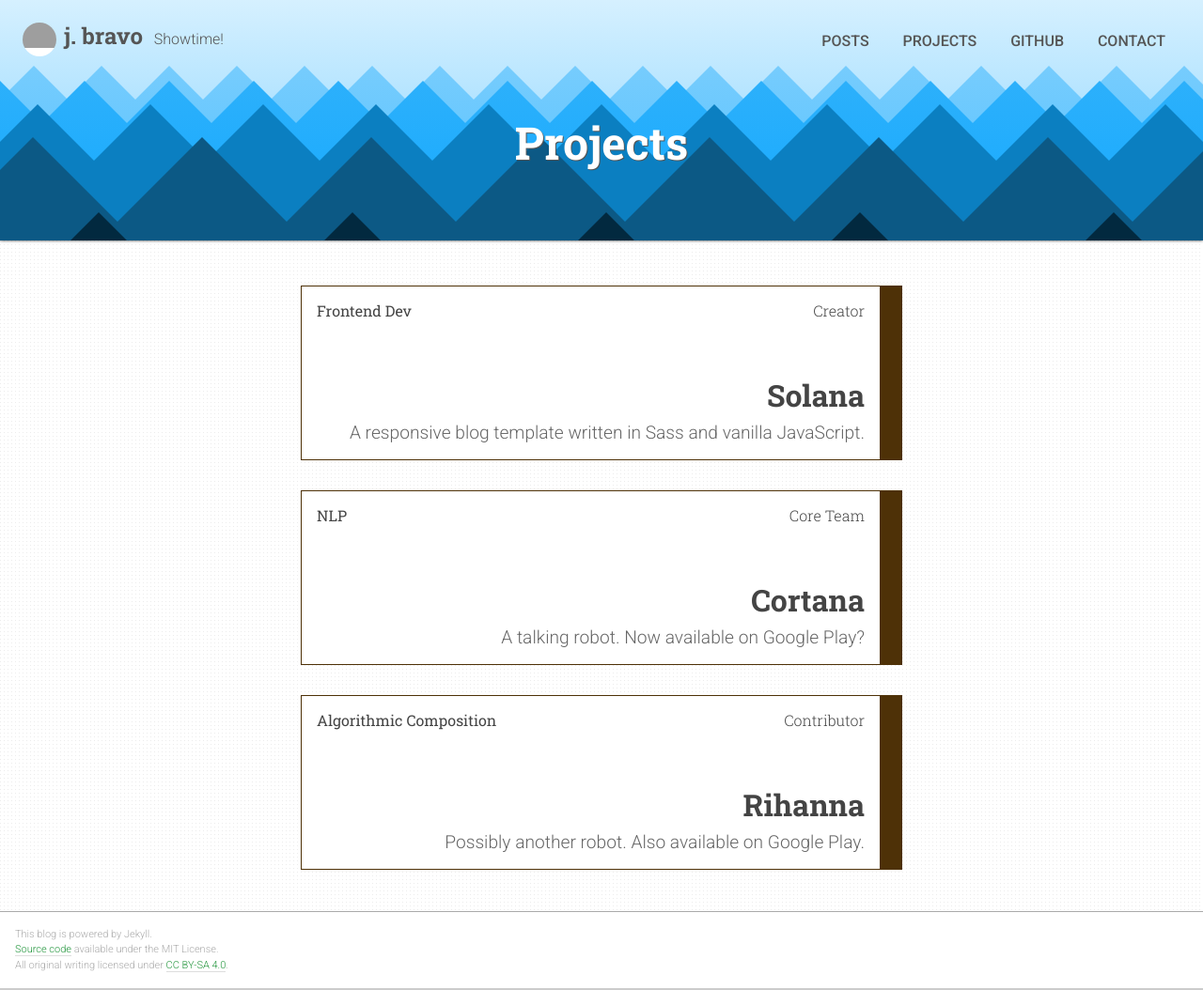
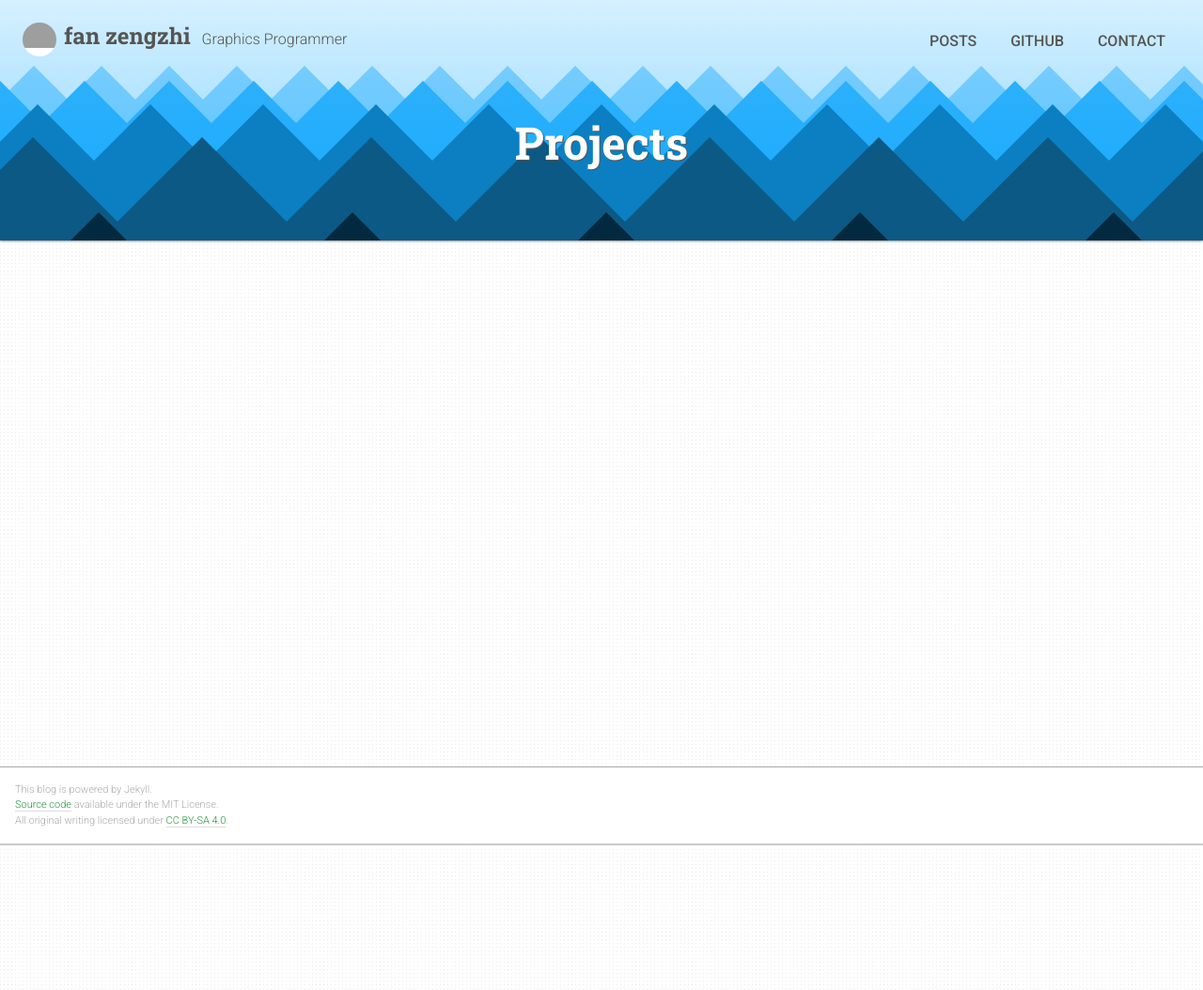
Before and after one commit to fanzengzhi/fanzengzhi.github.io, a Jekyll site: the page built from projects.html, in a window 1280 px wide. Shown: the whole page at 94% size. Built offline with Jekyll 4.4.1, drawn with Linux system fonts in a browser that asks for light colours; part of the change alters nothing that is shown; grey boxes are pictures that could not be loaded.

Commit message:
Update config.

```diff
--- a/_config.yml
+++ b/_config.yml
@@ -1,18 +1,13 @@
-#######################
-# Theme Customization #
-#######################
-
-title: J. Bravo                             # used in <title> tag & site header
-author: Johnny Bravo                        # used in a <meta> tag & /feed.xml
+title: Fan Zengzhi                          # used in <title> tag & site header
+author: Fan Zengzhi                        # used in a <meta> tag & /feed.xml
 description: >                              # used in a <meta> tag & /feed.xml
-  Hello 911 emergency, there's a handsome guy in my house!
-  Oh wait a second, cancel that. It's only me.
-slogan: Showtime!                           # used in site header, beside title
+  Graphics programmer, lakers fan.
+slogan: Graphics Programmer                           # used in site header, beside title
 avatar: /i/avatar.png                       # used as portrait in site header
 banner: /i/mountains.svg                    # used as background in site header
-url: http://solana.ryanlue.com              # used by plugins to generate feed.xml and sitemap.xml
+url: http://fanzengzhi.github.io              # used by plugins to generate feed.xml and sitemap.xml
 baseurl: ''                                 # prepended to all absolute filepaths
-repo: https://github.com/rlue/jekyll-solana # used in footer
+repo: https://github.com/fanzengzhi         # used in footer
 
 # Objects listed here will appear in the main nav menu.
 # Exceeding four items may cause problems on the desktop (>900px wide) layout.
@@ -20,11 +15,11 @@ nav_menu:
   - name: Posts
     url: /
     icon: /i/icons.svg#posts # icons should be 24x24 px.
-  - name: Projects
-    url: /projects
-    icon: /i/icons.svg#portfolio
+  # - name: Projects
+  #   url: /projects
+  #   icon: /i/icons.svg#portfolio
   - name: GitHub
-    url: https://github.com/rlue/
+    url: https://github.com/fanzengzhi
     icon: /i/icons.svg#github
     outbound: true      # this key sets a link to open in a new window.
   - name: Contact
@@ -34,22 +29,22 @@ nav_menu:
     icon: /i/icons.svg#email
 
 # Objects listed here will appear on the /projects.html page.
-projects:
-  - title: Solana
-    teaser: A responsive blog template written in Sass and vanilla JavaScript.
-    url: https://github.com/rlue/jekyll-solana
-    role: Creator
-    category: Frontend Dev
-  - title: Cortana
-    teaser: A talking robot. Now available on Google Play?
-    url: https://play.google.com/store/apps/details?id=com.microsoft.cortana
-    role: Core Team
-    category: NLP
-  - title: Rihanna
-    teaser: Possibly another robot. Also available on Google Play.
-    url: https://play.google.com/store/music/artist/Rihanna?id=Arcw2m2ih45qntv3fufub25tyhu
-    role: Contributor
-    category: Algorithmic Composition
+# projects:
+#   - title: Solana
+#     teaser: A responsive blog template written in Sass and vanilla JavaScript.
+#     url: https://github.com/rlue/jekyll-solana
+#     role: Creator
+#     category: Frontend Dev
+#   - title: Cortana
+#     teaser: A talking robot. Now available on Google Play?
+#     url: https://play.google.com/store/apps/details?id=com.microsoft.cortana
+#     role: Core Team
+#     category: NLP
+#   - title: Rihanna
+#     teaser: Possibly another robot. Also available on Google Play.
+#     url: https://play.google.com/store/music/artist/Rihanna?id=Arcw2m2ih45qntv3fufub25tyhu
+#     role: Contributor
+#     category: Algorithmic Composition
 
 #################
 # Site Settings #
```
